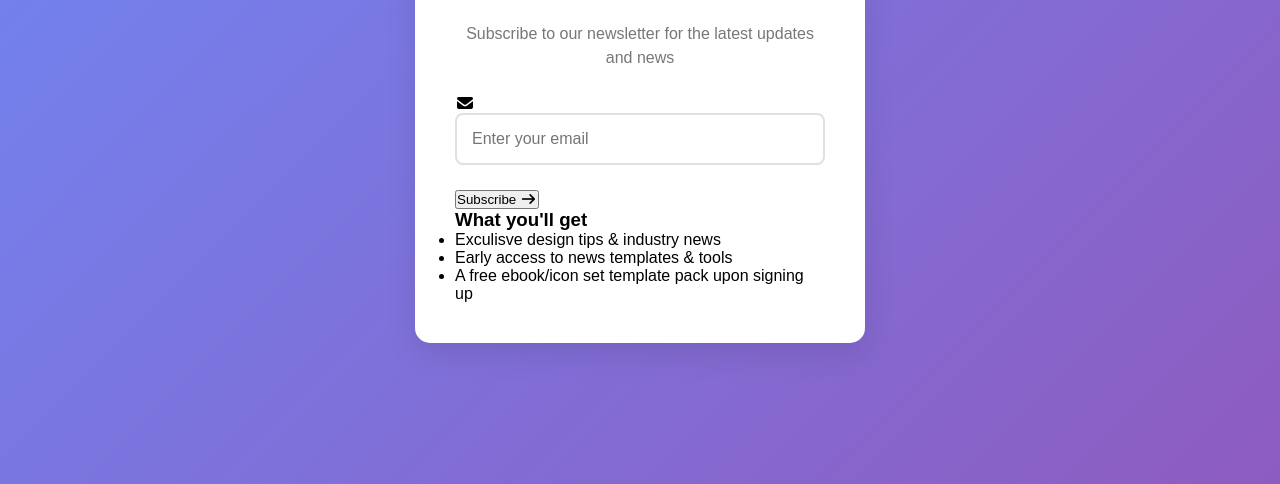
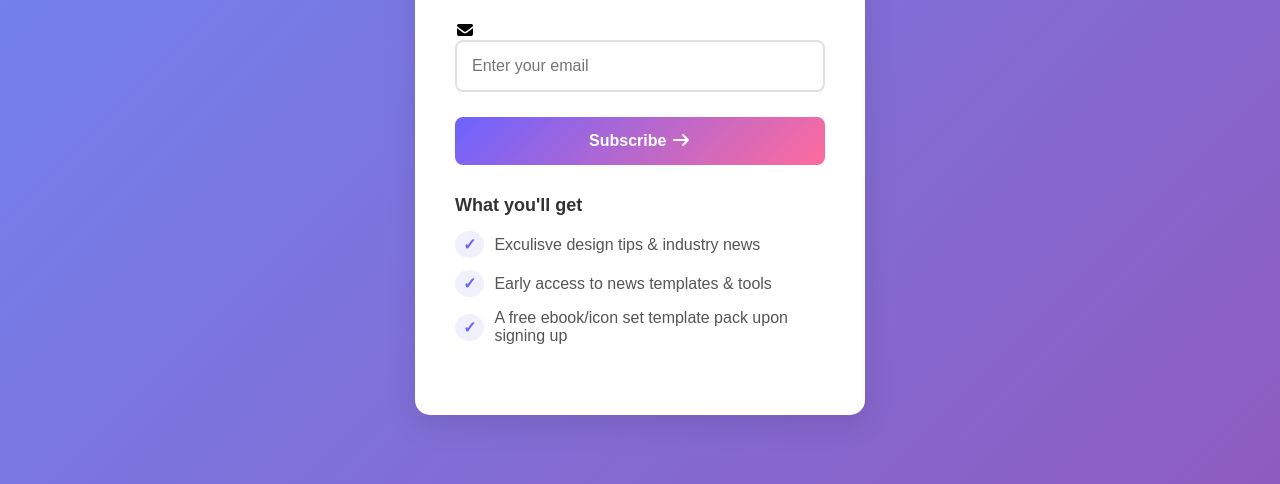
Before and after one commit to haripriya1227/Newsletter-Signup-Form, a plain HTML site: page index.html in a window 1280 px wide. Shown: the part 316-800 px from the top of the page. Drawn offline with Linux system fonts and the light colour scheme.

Commit message:
Styling: Added style for features.

```diff
--- a/style.css
+++ b/style.css
@@ -65,3 +65,56 @@ body {
     font-size: 16px;
     transition: border-color 0.3s;
 }
+
+.email-input:focus {
+    outline: none;
+    border-color: #6c63ff;
+}
+
+.Subscribe-btn {
+    width: 100%;
+    background: linear-gradient(135deg, #6c63ff, #ff6b9d);
+    color: white;
+    border: none;
+    padding: 15px;
+    border-radius: 8px;
+    font-size: 16px;
+    font-weight: 600;
+    cursor: pointer;
+    transition: transform 0.2s;
+}
+
+.Subscribe-btn:hover {
+    transform: translateY(-2px);
+}
+
+.features {
+    margin: 30px 0;
+}
+
+.features h3 {
+    color: #333;
+    margin-bottom: 15px;
+    font-size: 18px;
+}
+
+.feature-list {
+    list-style: none;
+}
+
+.feature-item {
+    display: flex;
+    align-items: center;
+    margin-bottom: 12px;
+    color: #555;
+}
+
+.feature-item::before {
+      content: "✓";
+      color: #6c63ff;
+      font-weight: bold;
+      margin-right: 10px;
+      background: #f0f0ff;
+      padding: 4px 8px;
+      border-radius: 50%;
+}
```
